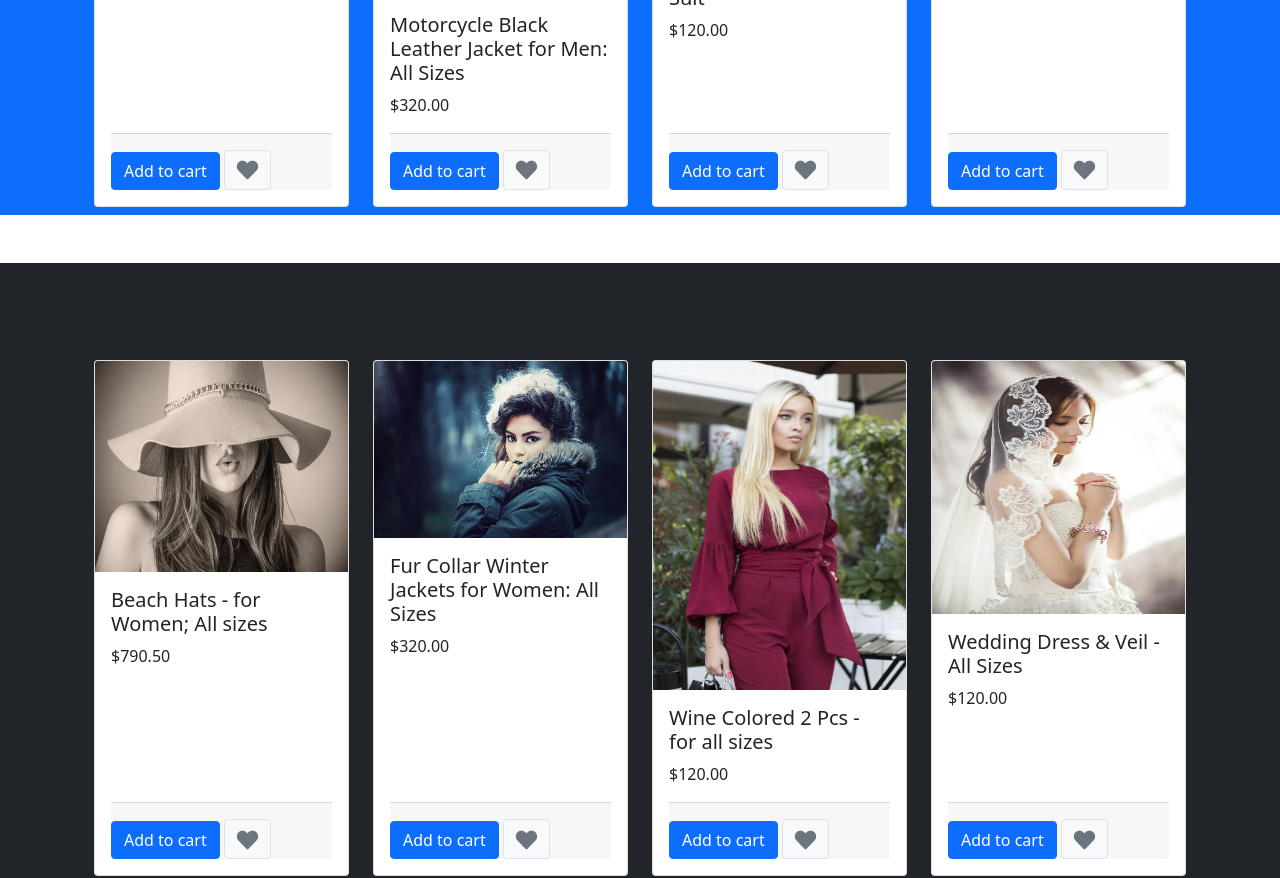
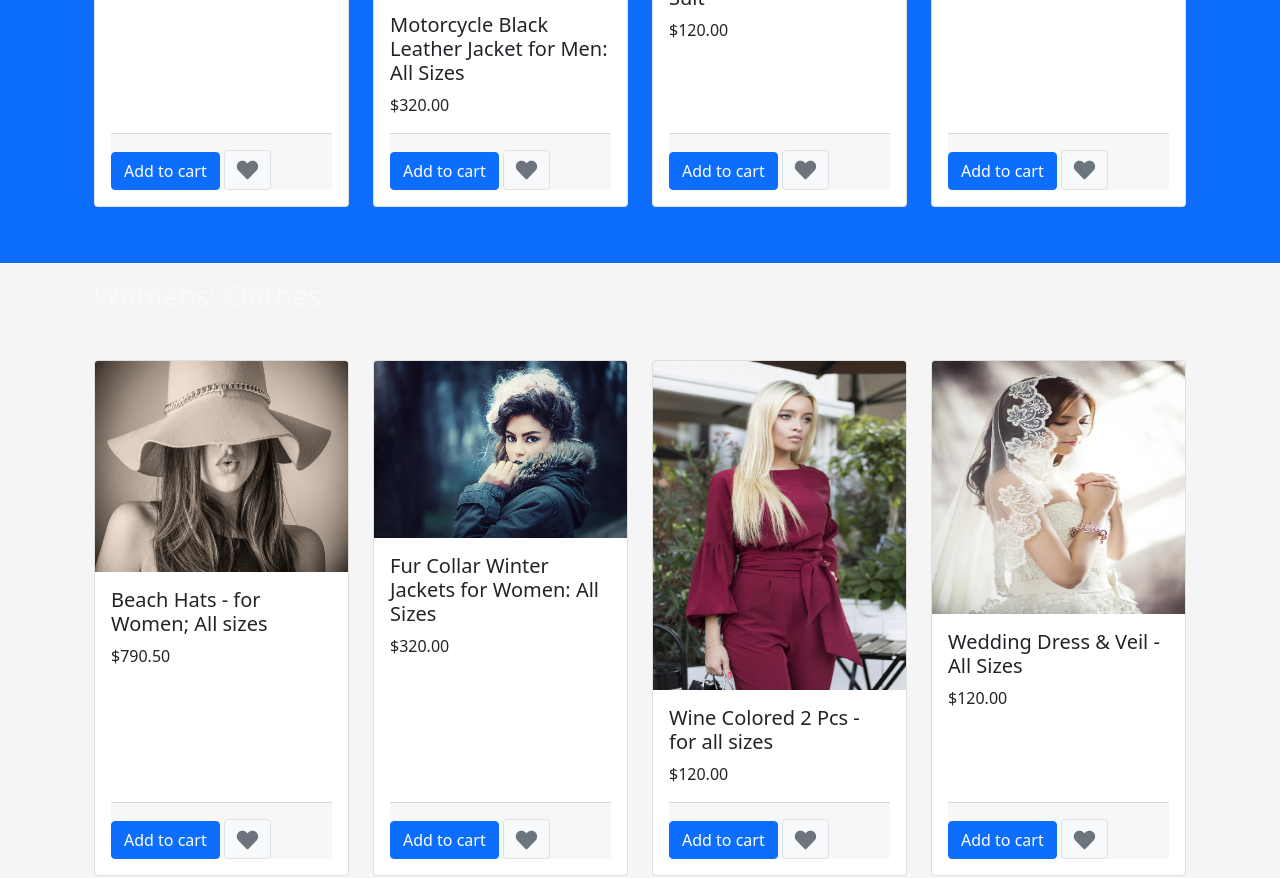
Before and after one commit to Diggardson270/E_Commerce, a website: page public/products.html in a window 1280 px wide. Shown: the part 1129-2007 px from the top of the page. Drawn offline with nearby package versions, Linux system fonts and the light colour scheme.

Commit message:
nothing much

```diff
--- a/public/products.html
+++ b/public/products.html
@@ -67,7 +67,7 @@ Our products are curated from the best brands and designers around the world, so
       </p>
     </div>
   </div>
-    <main>
+    <main class="bg-primary">
         <section class="bg-primary">
             <div class="container my-5">
               <header class="mb-4">
@@ -131,10 +131,10 @@ Our products are curated from the best brands and designers around the world, so
             </div>
           </section>
 
-          <section class="bg-dark">
+          <section style="background-color: #f5f5f5;">
             <div class="container my-5">
               <header class="mb-4">
-                <h3 class="py-3">Womens' Clothes</h3>
+                <h3 class="py-3 text-light">Womens' Clothes</h3>
               </header>
 
               <div class="row">
```
